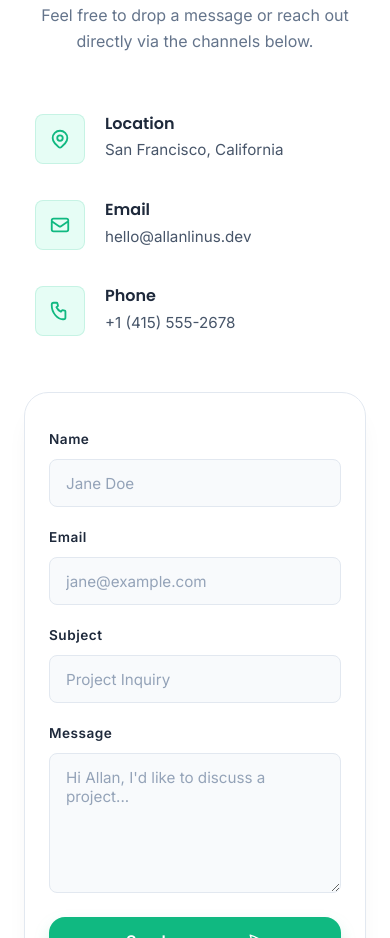
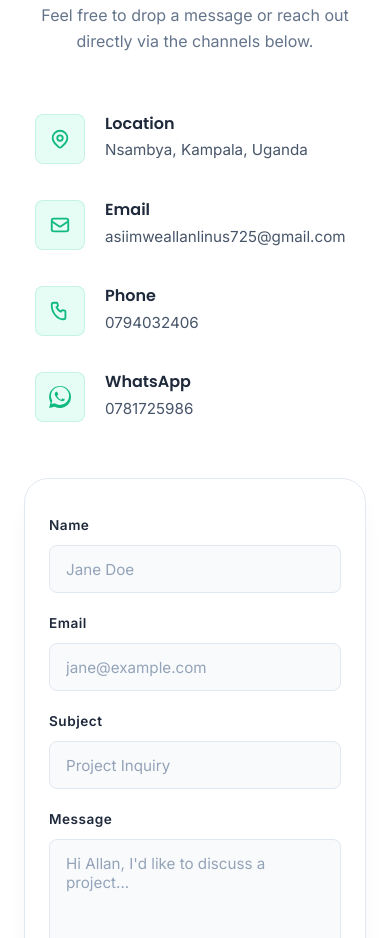
Before and after one commit to Kraven256/allan-linus-portfolio, a website built with Vite: page index.html in a window 390 px wide. Shown: the part 5683-6621 px from the top of the page. Built offline with nearby package versions, Linux system fonts and the light colour scheme.

Commit message:
Update contact information: email, phone, location, and add WhatsApp link

```diff
--- a/index.html
+++ b/index.html
@@ -296,7 +296,7 @@
             </div>
             <div class="contact-text">
               <h4>Location</h4>
-              <p id="contact-location-text">San Francisco, California</p>
+              <p id="contact-location-text">Nsambya, Kampala, Uganda</p>
             </div>
           </div>
 
@@ -309,7 +309,7 @@
             </div>
             <div class="contact-text">
               <h4>Email</h4>
-              <a href="mailto:hello@allanlinus.dev" id="contact-email-link">hello@allanlinus.dev</a>
+              <a href="mailto:asiimweallanlinus725@gmail.com" id="contact-email-link">asiimweallanlinus725@gmail.com</a>
             </div>
           </div>
 
@@ -322,7 +322,20 @@
             </div>
             <div class="contact-text">
               <h4>Phone</h4>
-              <a href="tel:+14155552678" id="contact-phone-link">+1 (415) 555-2678</a>
+              <a href="tel:+256794032406" id="contact-phone-link">0794032406</a>
+            </div>
+          </div>
+
+          <!-- WhatsApp -->
+          <div class="contact-item">
+            <div class="contact-icon-box">
+              <svg xmlns="http://www.w3.org/2000/svg" width="22" height="22" fill="currentColor" viewBox="0 0 24 24" aria-hidden="true">
+                <path d="M.057 24l1.687-6.163c-1.041-1.804-1.588-3.849-1.587-5.946C.06 5.348 5.397.01 12.008.01c3.202.001 6.212 1.246 8.477 3.514 2.266 2.268 3.507 5.28 3.505 8.484-.004 6.657-5.34 11.997-11.953 11.997-2.005-.001-3.973-.502-5.724-1.455L0 24zm6.59-4.846c1.6.95 3.488 1.449 5.41 1.451l.006-.002c5.442 0 9.868-4.426 9.872-9.87.002-2.636-1.023-5.114-2.885-6.979C17.18 1.897 14.7 .872 12.065.872c-5.447 0-9.873 4.426-9.877 9.87-.001 1.922.501 3.8 1.455 5.405l-.959 3.5 3.593-.943zM17.07 14.52c-.274-.137-1.62-.8-1.87-.892-.25-.091-.433-.137-.615.137-.18.273-.7.892-.857 1.077-.158.182-.315.205-.59.069-.273-.137-1.157-.426-2.204-1.36-1.045-.933-1.75-2.085-1.955-2.43-.205-.34-.022-.524.15-.695.155-.154.34-.396.51-.594.17-.197.228-.33.34-.548.114-.219.057-.41-.028-.548-.086-.137-.615-1.482-.843-2.029-.222-.534-.445-.461-.614-.469-.158-.008-.34-.01-.523-.01s-.48.069-.73.342c-.25.274-.954.933-.954 2.278s.979 2.64 1.116 2.822c.137.182 1.928 2.945 4.672 4.129 1.63.704 2.274.796 3.09.673.542-.08 1.62-.662 1.85-1.301.23-.639.23-1.186.16-1.301-.07-.115-.25-.182-.523-.319z"/>
+              </svg>
+            </div>
+            <div class="contact-text">
+              <h4>WhatsApp</h4>
+              <a href="https://wa.me/256781725986" target="_blank" rel="noopener noreferrer" id="contact-whatsapp-link">0781725986</a>
             </div>
           </div>
         </div>
```
